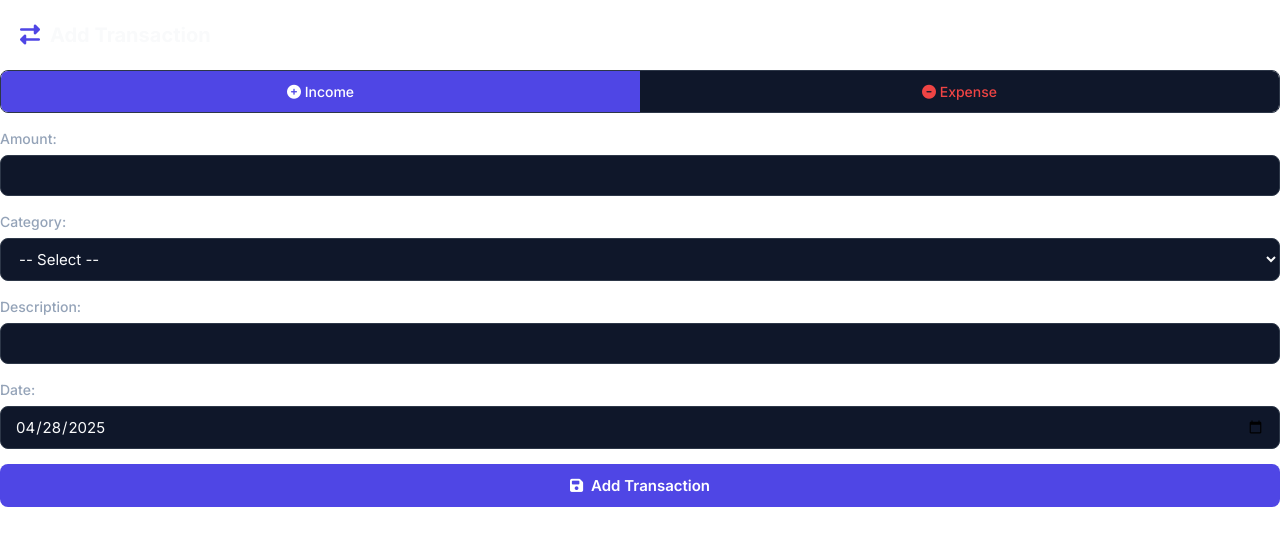
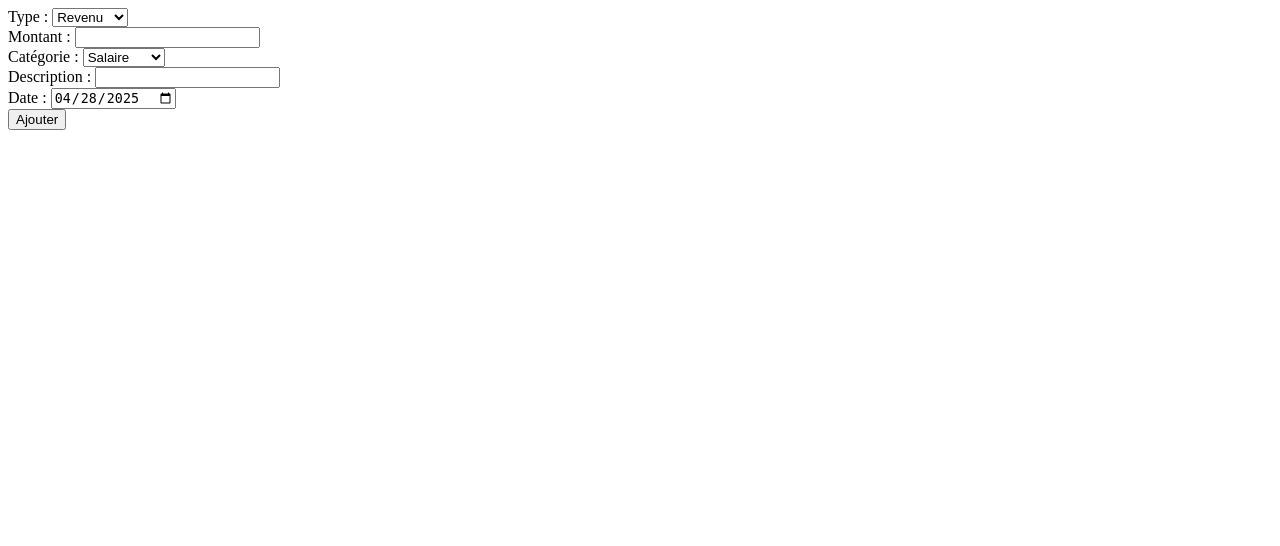
Before and after one commit to abdelhaymallouli/personal-finance-app-php, a PHP site: page /add_transaction.php in a window 1280 px wide. Shown: the top 546 px of the page. Run offline with PHP 8.4, Linux system fonts and the light colour scheme; the visitor is signed in with stand-in values (Sample User, id 1); data comes from the database, SQL or seed files in the repository.

Commit message:
Revert "Improve the code of transactions and add a landing page code  fix errors "

```diff
--- a/assets/css/style.css
+++ b/assets/css/style.css
@@ -5,7 +5,7 @@
     --background-dark: #0f172a;
     --card-dark: #1e293b;
     --text-light: #f9fafb;
-    --text-secondary: #818c9c;
+    --text-secondary: #94a3b8;
     --positive-green: #10b981;
     --negative-red: #ef4444;
     --sidebar-blue: #4338ca;
--- a/public/add_transaction.php
+++ b/public/add_transaction.php
@@ -39,262 +39,50 @@ if ($_SERVER['REQUEST_METHOD'] === 'POST') {
 
     if (empty($errors)) {
         if (addTransaction($connection, $user_id, $category_id, $montant, $description, $date_transaction)) {
-            echo "<script>
-                window.parent.postMessage('closeModal', '*');
-            </script>";
+            header('Location: dashboard.php');
             exit;
         } else {
             $errors[] = "Échec de l'ajout de la transaction.";
         }
     }
 }
+?>
 
-
-
-?>
 
 <!DOCTYPE html>
 <html lang="en">
 <head>
     <meta charset="UTF-8">
     <meta name="viewport" content="width=device-width, initial-scale=1.0">
-    <title>Add Transaction</title>
-    <link href="https://fonts.googleapis.com/css2?family=Inter:wght@400;500;600;700&display=swap" rel="stylesheet">
-    <link rel="stylesheet" href="https://cdnjs.cloudflare.com/ajax/libs/font-awesome/6.4.0/css/all.min.css">
-    <style>
-        :root {
-            --primary-color: #4f46e5;
-            --primary-dark: #4338ca;
-            --background-dark: #0f172a;
-            --card-dark: #1e293b;
-            --text-light: #f9fafb;
-            --text-secondary: #94a3b8;
-            --positive-green: #10b981;
-            --negative-red: #ef4444;
-            --border-color: #2d3748;
-            --neutral-gray: #475569;
-            --border-radius: 12px;
-            --box-shadow: 0 4px 6px -1px rgba(0, 0, 0, 0.1), 0 2px 4px -1px rgba(0, 0, 0, 0.06);
-            --transition: all 0.3s ease;
-        }
-
-        * {
-            margin: 0;
-            padding: 0;
-            box-sizing: border-box;
-            font-family: 'Inter', -apple-system, BlinkMacSystemFont, 'Segoe UI', Roboto, Oxygen, Ubuntu, Cantarell, 'Open Sans', 'Helvetica Neue', sans-serif;
-        }
-
-        body {
-            background-color: transparent;
-            color: var(--text-light);
-            font-size: 16px;
-            line-height: 1.5;
-            /* No centering needed as this is inside a modal */
-            padding: 0;
-            margin: 0;
-        }
-
-        .form-container {
-            width: 100%;
-            padding: 20px 0;
-            /* No background or borders as the modal handles that */
-        }
-
-        .form-title {
-
-            font-size: 20px;
-            font-weight: 700;
-            margin-bottom: 20px;
-            margin-left: 20px;
-            color: var(--text-light);
-            display: flex;
-            align-items: center;
-        }
-
-        .form-title i {
-            margin-right: 10px;
-            color: var(--primary-color);
-        }
-
-        .error-message {
-            background-color: rgba(239, 68, 68, 0.1);
-            border-left: 3px solid var(--negative-red);
-            color: var(--negative-red);
-            padding: 8px 12px;
-            margin-bottom: 15px;
-            border-radius: 4px;
-            font-size: 14px;
-        }
-
-        .form-group {
-            margin-bottom: 15px;
-        }
-
-        label {
-            display: block;
-            margin-bottom: 6px;
-            color: var(--text-secondary);
-            font-size: 14px;
-            font-weight: 500;
-        }
-
-        input, select {
-            width: 100%;
-            padding: 10px 14px;
-            background-color: var(--background-dark);
-            border: 1px solid var(--border-color);
-            border-radius: 8px;
-            color: var(--text-light);
-            font-size: 15px;
-            transition: var(--transition);
-        }
-
-        input:focus, select:focus {
-            outline: none;
-            border-color: var(--primary-color);
-            box-shadow: 0 0 0 3px rgba(79, 70, 229, 0.3);
-        }
-
-        input[type="date"] {
-            appearance: none;
-        }
-
-        button {
-            width: 100%;
-            padding: 12px;
-            background-color: var(--primary-color);
-            color: white;
-            border: none;
-            border-radius: 8px;
-            font-weight: 600;
-            font-size: 15px;
-            cursor: pointer;
-            transition: var(--transition);
-            display: flex;
-            justify-content: center;
-            align-items: center;
-        }
-
-        button:hover {
-            background-color: var(--primary-dark);
-        }
-
-        button i {
-            margin-right: 8px;
-        }
-
-        select option {
-            background-color: var(--background-dark);
-            color: var(--text-light);
-        }
-
-        .type-selector {
-            display: flex;
-            margin-bottom: 15px;
-            border-radius: 8px;
-            overflow: hidden;
-            border: 1px solid var(--border-color);
-        }
-
-        .type-selector label {
-            flex: 1;
-            margin: 0;
-            position: relative;
-        }
-
-        .type-selector input[type="radio"] {
-            opacity: 0;
-            position: absolute;
-            width: 100%;
-            height: 100%;
-            cursor: pointer;
-        }
-
-        .type-option {
-            display: block;
-            padding: 10px;
-            text-align: center;
-            background-color: var(--background-dark);
-            transition: var(--transition);
-            cursor: pointer;
-            font-size: 14px;
-        }
-
-        .type-selector input[type="radio"]:checked + .type-option {
-            background-color: var(--primary-color);
-            color: white;
-        }
-
-        .income-option {
-            color: var(--positive-green);
-        }
-
-        .expense-option {
-            color: var(--negative-red);
-        }
-
-        .type-selector input[type="radio"]:checked + .income-option,
-        .type-selector input[type="radio"]:checked + .expense-option {
-            color: white;
-        }
-    </style>
+    <title>Document</title>
 </head>
 <body>
-    <div class="form-container">
-        <h2 class="form-title"><i class="fas fa-exchange-alt"></i>Add Transaction</h2>
+<form method="POST" action="">
+    <label>Type :</label>
+    <select name="type" required>
+        <option value="revenu" <?= ($_POST['type'] ?? '') === 'revenu' ? 'selected' : '' ?>>Revenu</option>
+        <option value="depense" <?= ($_POST['type'] ?? '') === 'depense' ? 'selected' : '' ?>>Dépense</option>
+    </select><br>
 
-        <?php if (!empty($errors)): ?>
-            <div class="error-message">
-                <?php foreach ($errors as $error): ?>
-                    <div><?php echo $error; ?></div>
-                <?php endforeach; ?>
-            </div>
-        <?php endif; ?>
+    <label>Montant :</label>
+    <input type="number" name="montant" step="0.01" required value="<?= htmlspecialchars($_POST['montant'] ?? '') ?>"><br>
 
-        <form method="POST" action="">
-            <div class="type-selector">
-                <label>
-                    <input type="radio" name="type" value="revenu" <?= ($_POST['type'] ?? 'revenu') === 'revenu' ? 'checked' : '' ?>>
-                    <span class="type-option income-option"><i class="fas fa-plus-circle"></i> Income</span>
-                </label>
-                <label>
-                    <input type="radio" name="type" value="depense" <?= ($_POST['type'] ?? '') === 'depense' ? 'checked' : '' ?>>
-                    <span class="type-option expense-option"><i class="fas fa-minus-circle"></i> Expense</span>
-                </label>
-            </div>
+    <label>Catégorie :</label>
+    <select name="category_id" required>
+        <!-- You will need to fetch categories from DB -->
+        <option value="1">Salaire</option>
+        <option value="2">Nourriture</option>
+        <!-- Add more dynamically later -->
+    </select><br>
 
-            <div class="form-group">
-                <label>Amount:</label>
-                <input type="number" name="montant" step="0.01" required value="<?= htmlspecialchars($_POST['montant'] ?? '') ?>">
-            </div>
+    <label>Description :</label>
+    <input type="text" name="description" value="<?= htmlspecialchars($_POST['description'] ?? '') ?>"><br>
 
-            <div class="form-group">
-                <label>Category:</label>
-                <select name="category_id" required>
-                    <option value="">-- Select --</option>
-                    <?php foreach ($categories as $cat): ?>
-                        <option value="<?= $cat['id'] ?>" <?= ($_POST['category_id'] ?? '') == $cat['id'] ? 'selected' : '' ?>>
-                            <?= htmlspecialchars($cat['nom']) ?> (<?= $cat['type'] ?>)
-                        </option>
-                    <?php endforeach; ?>
-                </select>
-            </div>
+    <label>Date :</label>
+    <input type="date" name="date_transaction" value="<?= htmlspecialchars($_POST['date_transaction'] ?? date('Y-m-d')) ?>"><br>
 
-            <div class="form-group">
-                <label>Description:</label>
-                <input type="text" name="description" value="<?= htmlspecialchars($_POST['description'] ?? '') ?>">
-            </div>
-
-            <div class="form-group">
-                <label>Date:</label>
-                <input type="date" name="date_transaction" value="<?= htmlspecialchars($_POST['date_transaction'] ?? date('Y-m-d')) ?>">
-            </div>
-
-            <button type="submit"><i class="fas fa-save"></i> Add Transaction</button>
-        </form>
-    </div>
-
+    <button type="submit">Ajouter</button>
+</form>
 
 </body>
 </html>
--- a/template/header.php
+++ b/template/header.php
@@ -207,9 +207,8 @@ $currentPage = basename($_SERVER['PHP_SELF']);
         <!-- Navigation -->
         <nav class="main-nav">
     <ul>
-    <li><a href="dashboard.php" class="<?php echo (basename($_SERVER['PHP_SELF']) == 'dashboard.php') ? 'active' : ''; ?>">dashboard</a></li>
-    <li><a href="transactions.php" class="<?php echo (basename($_SERVER['PHP_SELF']) == 'transactions.php') ? 'active' : ''; ?>">Transaction History</a></li>
-
+        <li><a href="dashboard.php" class="<?php echo ($currentPage == 'dashboard.php') ? 'active' : ''; ?>">dashboard</a></li>
+        <li><a href="transactions.php" class="<?php echo ($currentPage == 'transactions.php') ? 'active' : ''; ?>">Transaction History</a></li>
     </ul>
 </nav>
 
```
Also changed, not shown: assets/css/transactions.css (+0 -76 lines), assets/js/script.js (deleted, +0 -59 lines), includes/dashboard.php (+10 -73 lines), public/dashboard.php (+7 -9 lines), public/edit_transactions.php (+15 -166 lines), public/transactions.php (+5 -20 lines).
